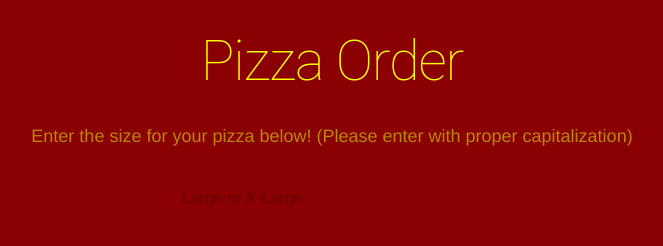
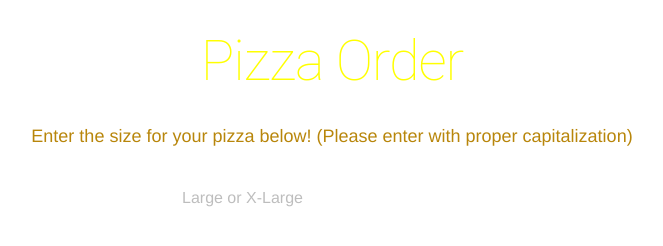
Before and after one commit to SHH-ICS/weekly-3-Marco-Villanueva-21, a plain HTML site: page index.html in a window 1280 px wide. Shown: the whole page, without its empty margins (308-971 px from the left). Drawn offline with nearby package versions, Linux system fonts and the light colour scheme.

Commit message:
changed background color

```diff
--- a/css/styles.css
+++ b/css/styles.css
@@ -1,6 +1,6 @@
 * {
   text-align: center;
-  background-color: darkred;
+  background-color: white;
 }
 
 h1 {
```
